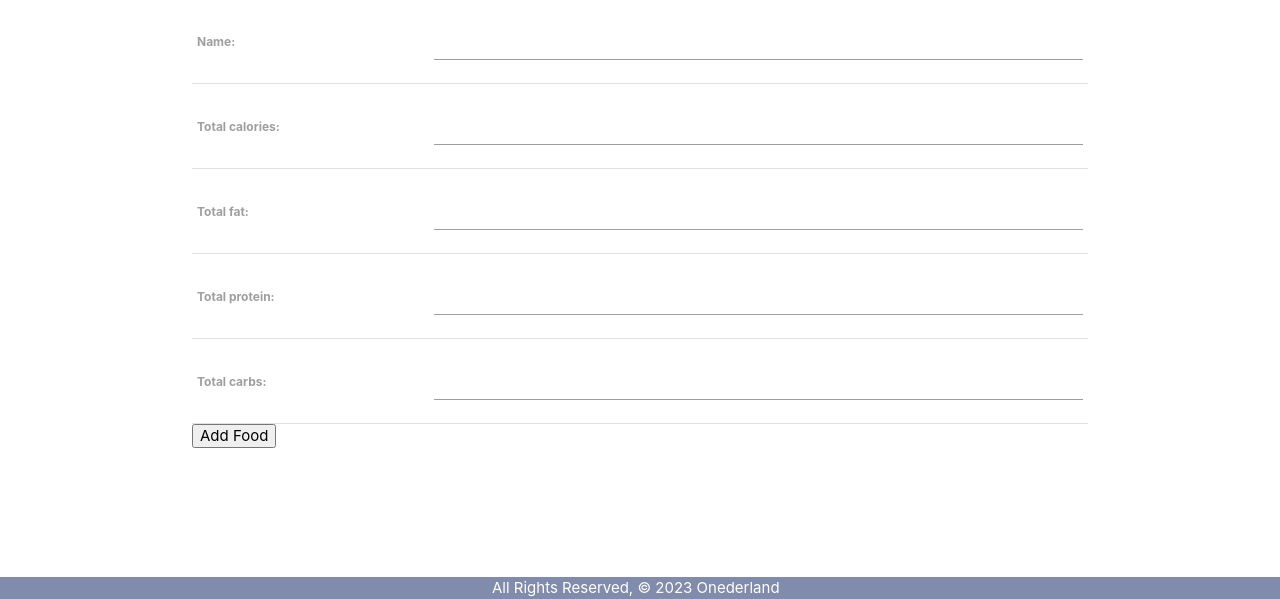
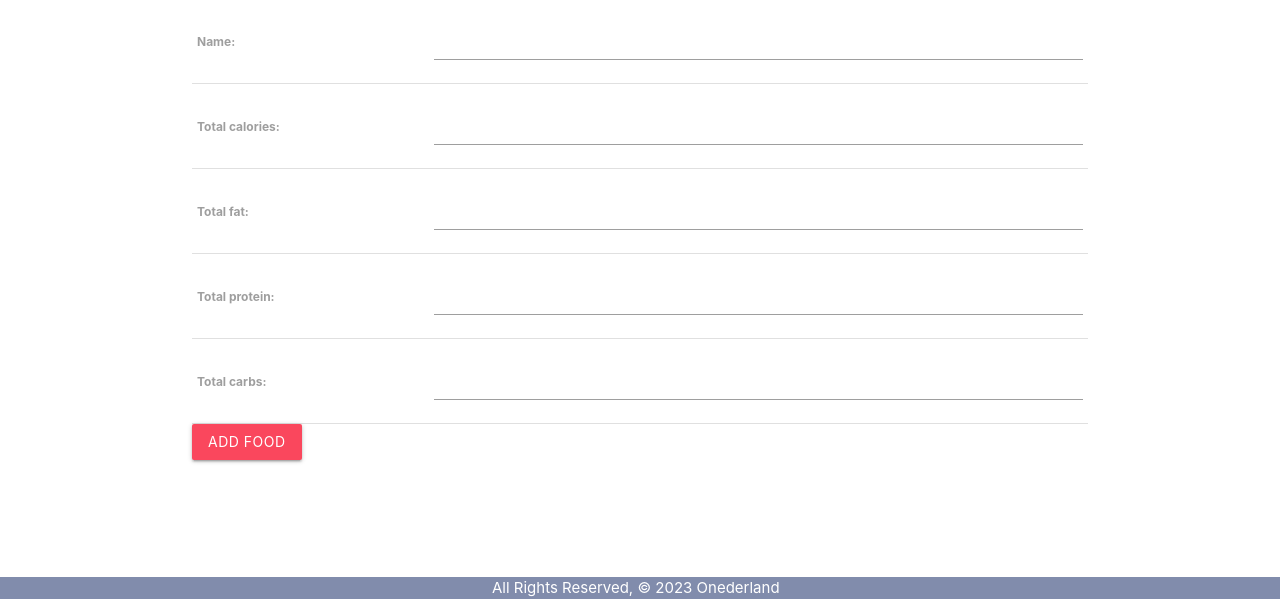
Before and after one commit to ruirosiki/onederland, a Django app: page /foods/create/ in a window 1280 px wide. Shown: the part 201-800 px from the top of the page. Run offline with Django 4.2, Linux system fonts and the light colour scheme; the visitor is signed in with stand-in values (Sample User, id 1).

Commit message:
//Wednesday morning commit

```diff
--- a/main_app/templates/main_app/food_form.html
+++ b/main_app/templates/main_app/food_form.html
@@ -11,7 +11,7 @@
     <table>
         {{ form.as_table }}
     </table>
-    <button type='submit'>Add Food</button></a>
+    <button type='submit' class="btn" style="background-color: #fa475d">Add Food</button></a>
 </form>
 
 
```
